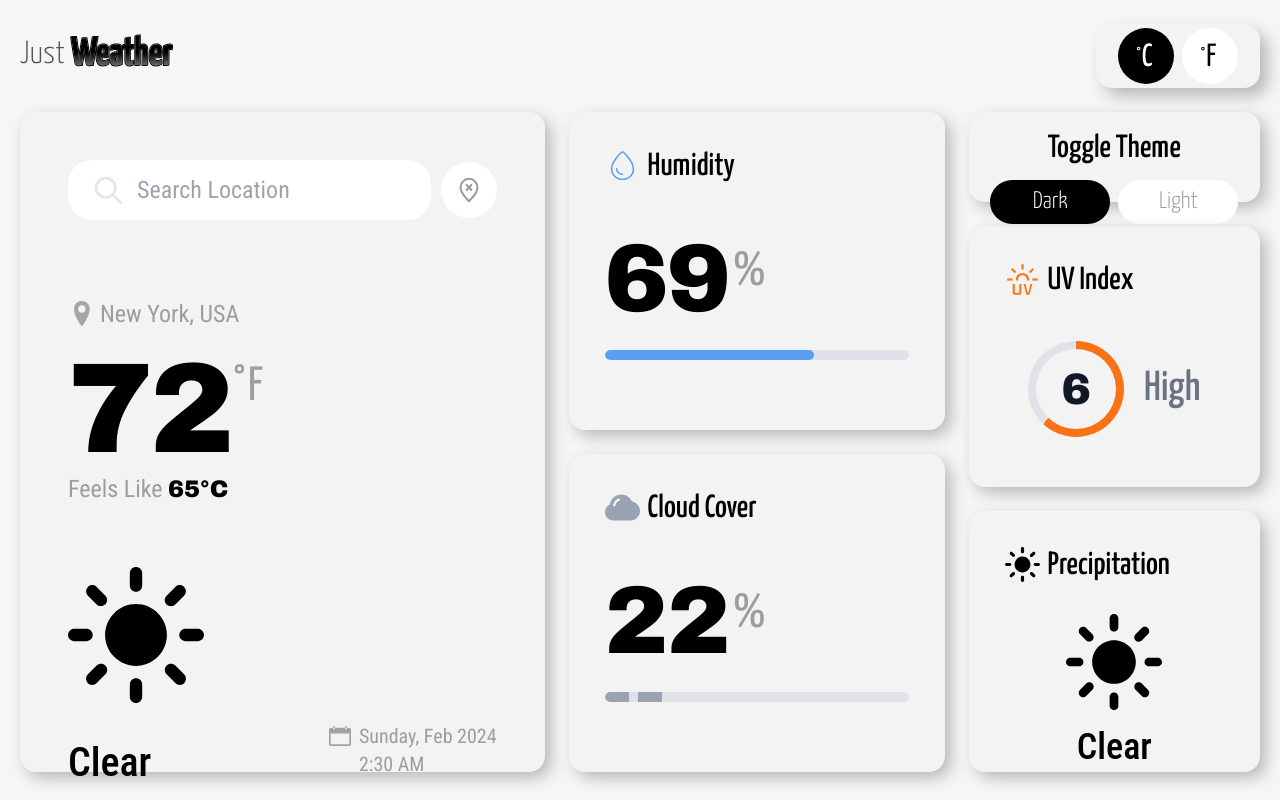
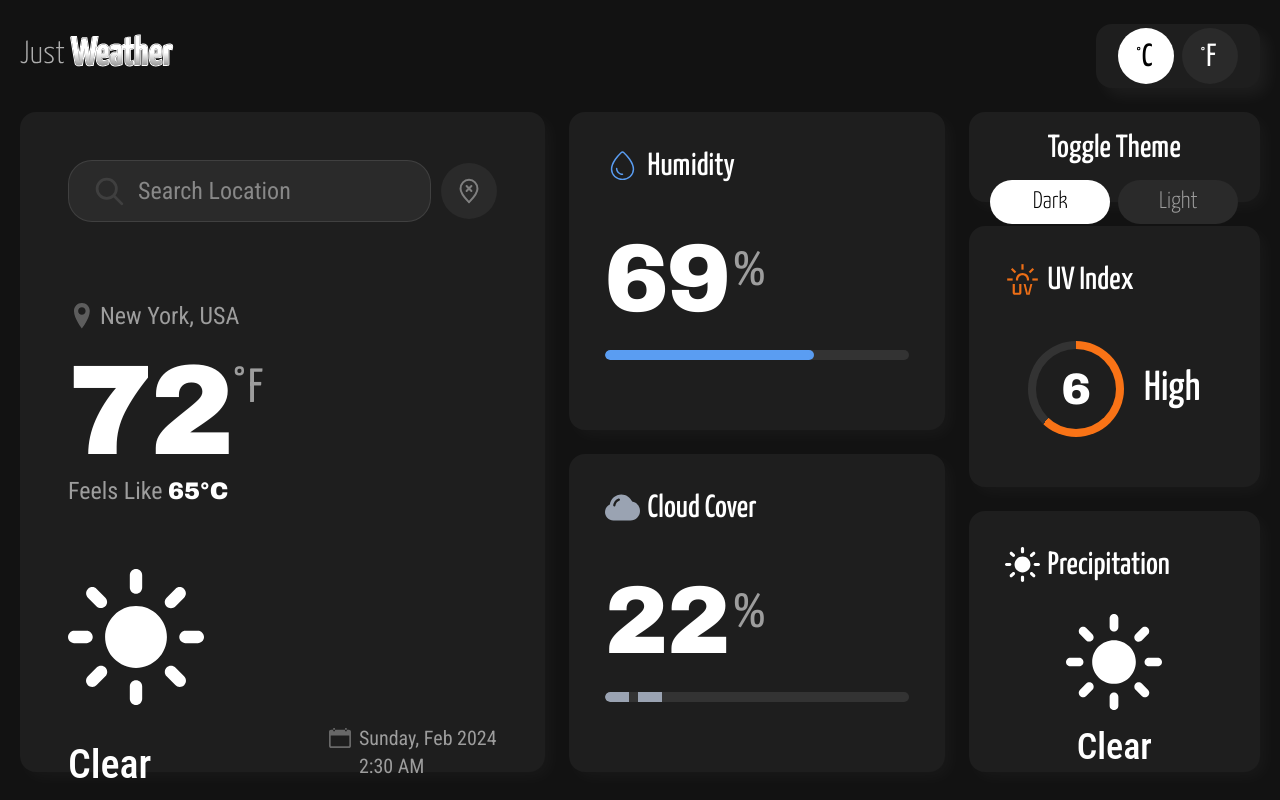
Before and after one commit to munna-68/JustWeather, a website built with webpack: page src/template.html in a window 1280 px wide. Both pictures are taken after a click on the button "Dark". Built offline with nearby package versions, Linux system fonts and the light colour scheme; files whose address does not match are found by name.

Commit message:
implementing theme toggle functionality it was wayyyyy complex then ever before for someresone

```diff
--- a/src/index.js
+++ b/src/index.js
@@ -1,5 +1,6 @@
 import "./styles/style.css";
 import { print } from "./js/module";
+import { initThemeToggle } from "./js/themeToggle";
 
 console.log(print);
 
@@ -8,6 +9,8 @@ document.addEventListener("DOMContentLoaded", () => {
   const themeCard = document.querySelector(".theme-toggle-card");
   const cardHeader = themeCard?.querySelector(".card-header");
 
+  initThemeToggle();
+
   if (cardHeader && themeCard) {
     cardHeader.addEventListener("click", () => {
       themeCard.classList.toggle("expanded");
--- /dev/null
+++ b/src/js/themeToggle.js
@@ -0,0 +1,57 @@
+const THEME_STORAGE_KEY = "jw-theme";
+
+const isValidTheme = (theme) => theme === "dark" || theme === "light";
+
+const getStoredTheme = () => {
+  const storedTheme = localStorage.getItem(THEME_STORAGE_KEY);
+  // default theme is light
+  return isValidTheme(storedTheme) ? storedTheme : "light";
+};
+
+const setThemeButtonState = (theme) => {
+  const darkButton = document.querySelector(".theme-btn.dark-theme");
+  const lightButton = document.querySelector(".theme-btn.light-theme");
+
+  // prevent error if no btn on the page
+  if (!darkButton || !lightButton) {
+    return;
+  }
+
+  const isDark = theme === "dark";
+
+  darkButton.classList.toggle("active", isDark);
+  lightButton.classList.toggle("active", !isDark);
+
+  //basic accasability for screen readers
+  darkButton.setAttribute("aria-pressed", String(isDark));
+  lightButton.setAttribute("aria-pressed", String(!isDark));
+};
+
+const applyTheme = (theme) => {
+  const normalizedTheme = isValidTheme(theme) ? theme : "light";
+  const shouldUseDarkTheme = normalizedTheme === "dark";
+
+  document.body.classList.toggle("theme-dark", shouldUseDarkTheme);
+  setThemeButtonState(normalizedTheme);
+  localStorage.setItem(THEME_STORAGE_KEY, normalizedTheme);
+};
+
+export const initThemeToggle = () => {
+  const darkButton = document.querySelector(".theme-btn.dark-theme");
+  const lightButton = document.querySelector(".theme-btn.light-theme");
+
+  if (!darkButton || !lightButton) {
+    return;
+  }
+
+  //apply the last used theme when reloaded
+  applyTheme(getStoredTheme());
+
+  darkButton.addEventListener("click", () => {
+    applyTheme("dark");
+  });
+
+  lightButton.addEventListener("click", () => {
+    applyTheme("light");
+  });
+};
--- a/src/styles/style.css
+++ b/src/styles/style.css
@@ -3,6 +3,7 @@
 :root {
   --bg-color: #f4f6f8;
   --card-bg: #f3f3f3;
+  --surface-contrast: #ffffff;
   --text-main: #000000;
   --text-muted: #9d9d9d;
   --accent-color: #000000;
@@ -19,6 +20,21 @@
   --border-radius-sm: 8px;
   --shadow-sm: 6px 6px 16px 0px rgba(0, 0, 0, 0.25);
   --shadow-md: 8px 8px 16px 0px rgba(0, 0, 0, 0.25);
+}
+
+body.theme-dark {
+  --bg-color: #121212;
+  --card-bg: #1e1e1e;
+  --surface-contrast: #2a2a2a;
+  --text-main: #ffffff;
+  --text-muted: #9d9d9d;
+  --accent-color: #ffffff;
+  --progress-track-color: #333333;
+  --progress-fill-color: #5a9df2;
+  --progress-cloud-fill-color: #9aa3b2;
+  --uv-ring-track-color: #333333;
+  --shadow-sm: 6px 6px 16px 0px rgba(255, 255, 255, 0.03);
+  --shadow-md: 8px 8px 16px 0px rgba(255, 255, 255, 0.05);
 }
 
 * {
@@ -271,7 +287,7 @@ body {
   font-style: normal;
   font-weight: 400;
   margin-top: 12px;
-  color: #9d9d9d;
+  color: var(--text-muted);
 }
 
 .feels-like {
@@ -398,7 +414,7 @@ body {
   font-family: "Yanone Kaffeesatz";
   font-style: normal;
   font-weight: 400;
-  color: #9d9d9d;
+  color: var(--text-muted);
   margin-top: 8px;
   margin-left: 4px;
 }
@@ -480,6 +496,53 @@ body {
 .theme-btn.active {
   background-color: var(--accent-color);
   color: #ffffff;
+}
+
+body.theme-dark .unit-btn,
+body.theme-dark .search-container,
+body.theme-dark .location-btn,
+body.theme-dark .theme-btn {
+  background: var(--surface-contrast);
+}
+
+body.theme-dark .theme-btn.active,
+body.theme-dark .unit-btn.active {
+  background-color: var(--accent-color);
+  color: #000000;
+}
+
+body.theme-dark .unit-btn.active .unit-label {
+  color: #000000;
+}
+
+body.theme-dark .unit-label,
+body.theme-dark .uv-value,
+body.theme-dark .uv-status {
+  color: var(--text-main);
+}
+
+body.theme-dark .site-logo,
+body.theme-dark .icon-search,
+body.theme-dark .icon-location-target,
+body.theme-dark .icon-pin,
+body.theme-dark .icon-calendar,
+body.theme-dark .icon-dropdown,
+body.theme-dark .icon-condition-large,
+body.theme-dark .icon-precipitation,
+body.theme-dark .icon-precipitation-large {
+  filter: invert(1);
+}
+
+body.theme-dark .search-container {
+  border: 1px solid rgba(255, 255, 255, 0.1);
+}
+
+body.theme-dark .location-btn:hover {
+  background: #333333;
+}
+
+body.theme-dark .search-input::placeholder {
+  color: #888888;
 }
 
 .uv-content {
```
